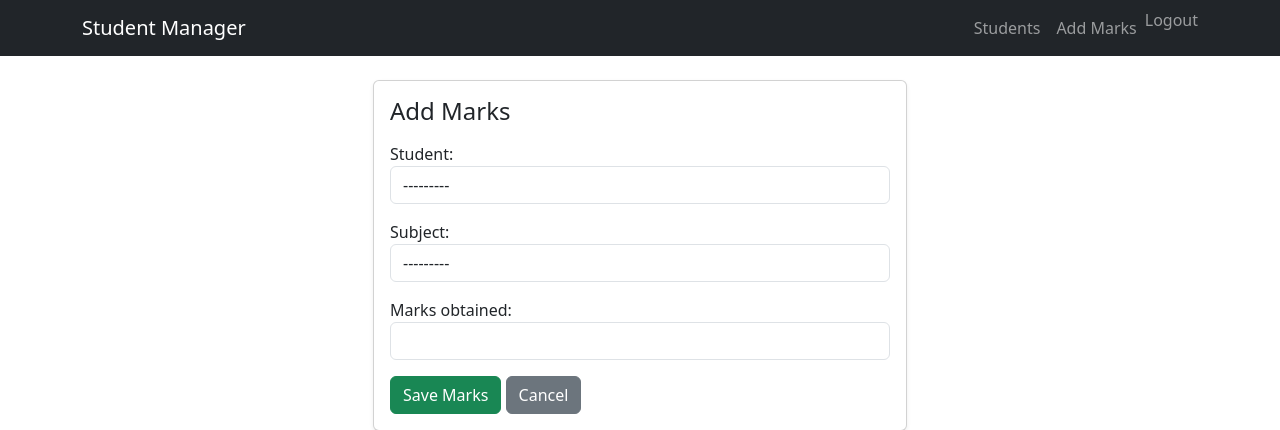
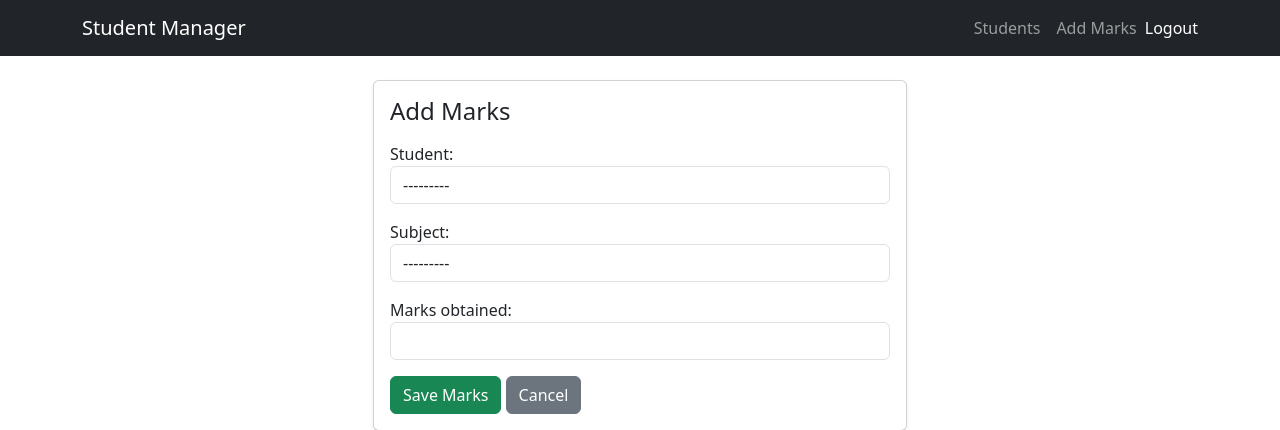
Before and after one commit to Srivenkatesh03/Student_Management_System, a Django app: page /marks/add/ in a window 1280 px wide. Shown: the top 430 px of the page. Run offline with Django 5.2, Linux system fonts and the light colour scheme; a user stored in the database is signed in; data comes from the database, SQL or seed files in the repository; both versions use the stored data as it was after the commit.

Commit message:
add marks

```diff
--- a/templates/core/base.html
+++ b/templates/core/base.html
@@ -29,14 +29,15 @@
                     </li>
                 {% endif %}
 
-                <li class="nav-item">
-                    <form method="post" action="{% url 'logout' %}" class="d-inline">
+                <li class="nav-item d-flex align-items-center">
+                    <form method="post" action="{% url 'logout' %}" class="mb-0">
                         {% csrf_token %}
-                        <button type="submit" class="btn btn-link nav-link p-0">
+                        <button type="submit" class="nav-link btn btn-link text-white p-0">
                             Logout
                         </button>
                     </form>
                 </li>
+
             {% else %}
                 <li class="nav-item">
                     <a class="nav-link" href="{% url 'login' %}">Login</a>
```
Also changed, not shown: db.sqlite3.
